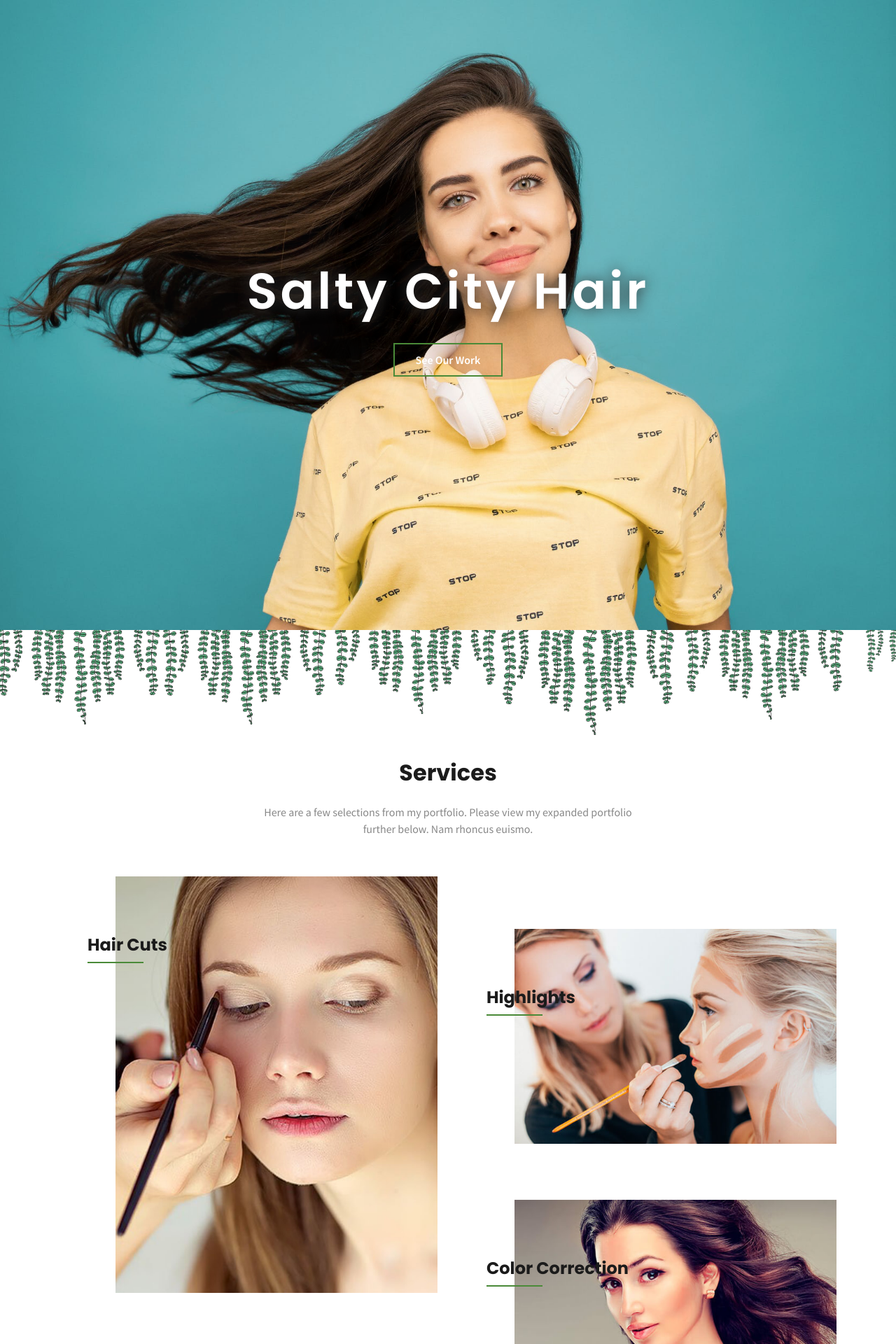
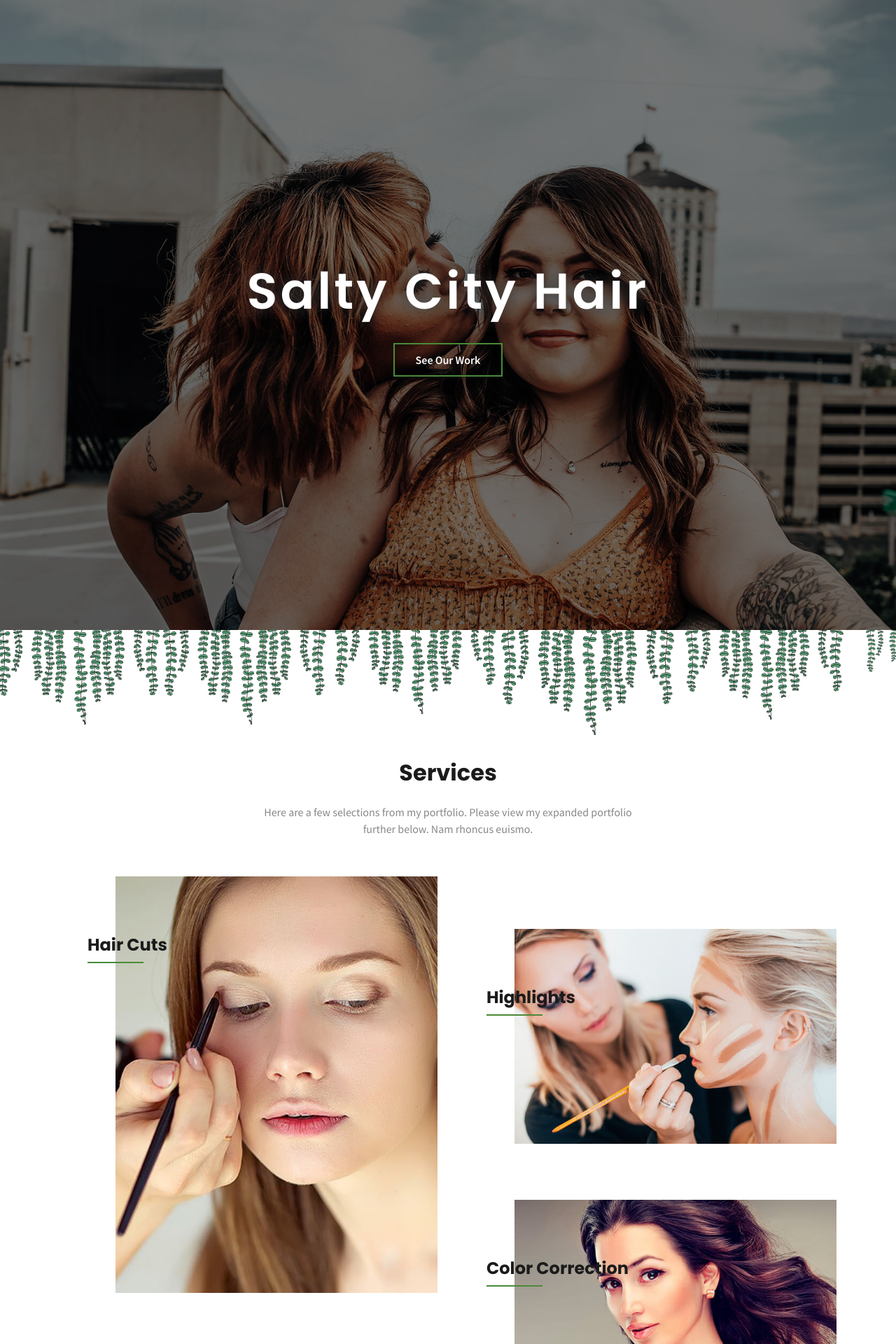
Before and after one commit to Grizzly-Design-Co/saltycityhair.com, a Jekyll site: the page built from index.html, in a window 1280 px wide. Shown: the top 1920 px of the page at 70% size. Built offline with Jekyll 4.4.1, drawn with Linux system fonts in a browser that asks for light colours.

Commit message:
updated slider

```diff
--- a/about.html
+++ b/about.html
@@ -10,7 +10,7 @@ permalink: /about
     <section class="ann-about-section ann-about-inner-page">
         <div class="container">
             <div class="row ann-about-inner">
-                <div class="col-md-6"> <img class="ann-about-img" src="img/about.jpg" alt=""> </div>
+                <div class="col-md-6"> <img class="ann-about-img" src="/assets/images/mag.jpg" alt=""> </div>
                 <div class="col-md-6">
                     <div class="ann-about-info">
                         <h2>About Maggie</h2>
@@ -33,7 +33,7 @@ permalink: /about
                         <p>Nulla molestie finibus dignissim. Nunc ultrices odio eu mauris fermentum the gravida varius ex lacinia. Proin dictum nisl orci, eu scelerisque risus feugiat sit amet. Vestibulum condimentum sem non dui tempoeu pharetra. Aliquam the venenatis libero mi. Donec eget neque et nulla interdum iaculis seder.</p>
                     </div>
                 </div>
-                <div class="col-md-6"> <img class="ann-about-img" src="img/about.jpg" alt=""> </div>
+                <div class="col-md-6"> <img class="ann-about-img" src="/assets/images/tris.jpg" alt=""> </div>
             </div>
         </div>
     </section>
--- a/index.html
+++ b/index.html
@@ -14,9 +14,24 @@ title: Salty City Hair
             </div>
         </div>
         <div class="owl-carousel ann-main-slider">
-            <div class="slide-item" style="background-image: url(assets/images/slide1.jpg); background-position: top;"></div>
-            <div class="slide-item" style="background-image: url(assets/images/slide3.jpeg); background-position: top;"></div>
-            <div class="slide-item" style="background-image: url(assets/images/slide2.jpg); background-position: top;"></div>
+            <div class="slide-item" style="background-image:
+            linear-gradient(
+              rgba(0, 0, 0, 0.5),
+              rgba(0, 0, 0, 0.5)
+            ),
+            url(/assets/images/12.jpg);"></div>
+            <div class="slide-item" style="background-image:
+            linear-gradient(
+              rgba(0, 0, 0, 0.5),
+              rgba(0, 0, 0, 0.5)
+            ),
+            url(/assets/images/1.jpg);"></div>
+            <div class="slide-item" style="background-image:
+            linear-gradient(
+              rgba(0, 0, 0, 0.5),
+              rgba(0, 0, 0, 0.5)
+            ),
+            url(/assets/images/2.jpg);"></div>
         </div>
     </div>
     <!-- About Me -->
```
Also changed, not shown: assets/images/1.jpg (added), assets/images/12.jpg (added), assets/images/2.jpg (added), assets/images/mag.jpg (added), assets/images/tris.jpg (added), 1 other file.
